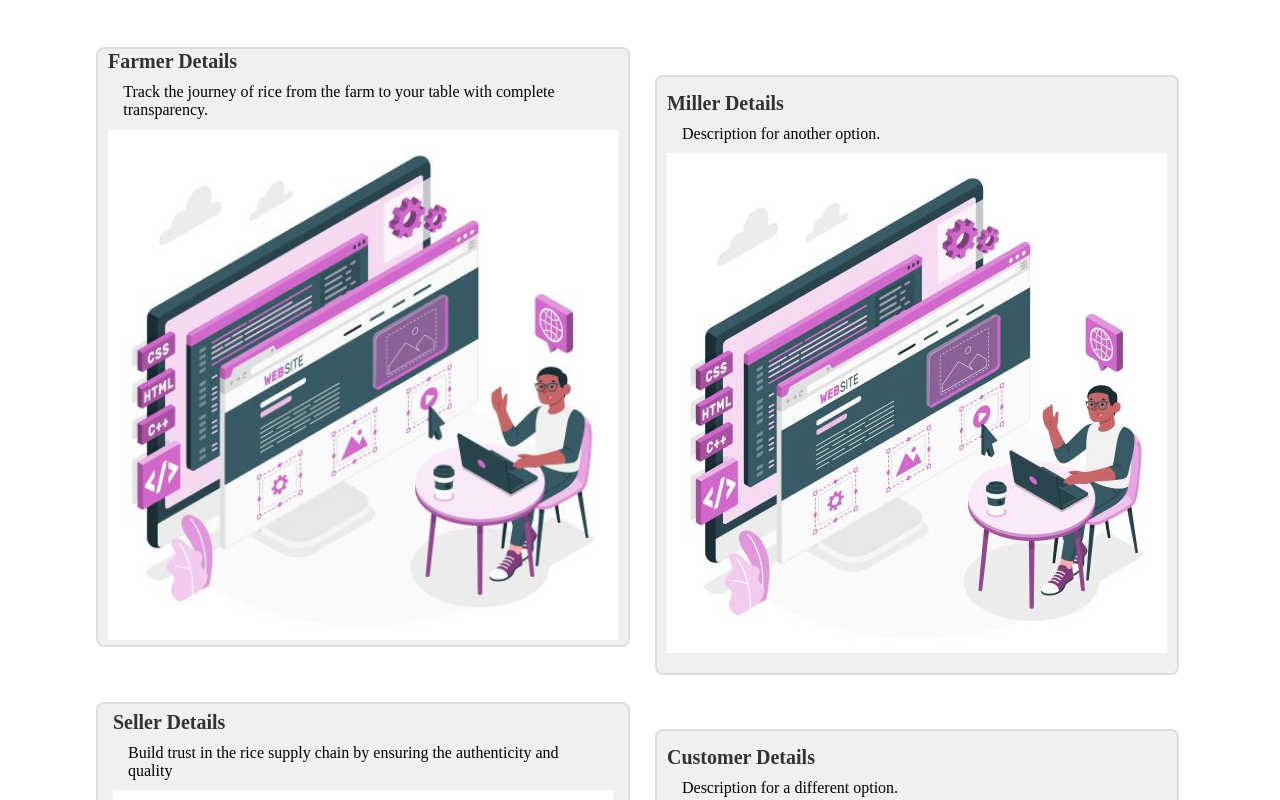
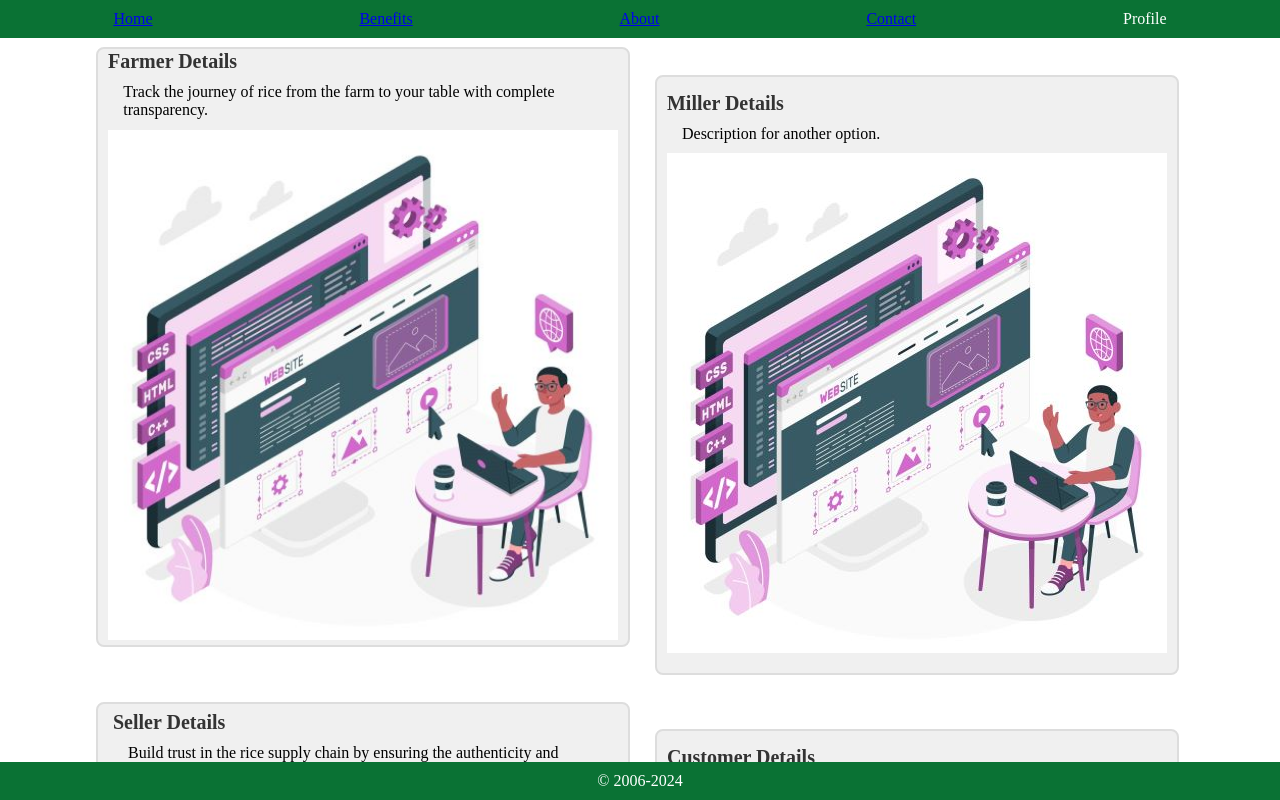
Before and after one commit to RuwiniShashipraba/Blockchain-Based-Paddy-Harvest-Management-System, a React (Create React App) app: page /retrieveselection in a window 1280 px wide. Shown: the top 800 px of the page. Built offline with nearby package versions, Linux system fonts and the light colour scheme.

Commit message:
add navbar and footer

```diff
--- a/src/components/input/miller.js
+++ b/src/components/input/miller.js
@@ -2,6 +2,8 @@ import React, { useState, useEffect } from 'react';
 import Web3 from 'web3';
 import "../../styles/miller.css";
 import FarmerDetailsContract from "../../contracts/FarmerDetails.json";
+import NavigationBar from '../FrontPage/NavigationBar';
+import Footer from '../FrontPage/Footer';
 
 const MillerDetailsForm = () => {
     const [web3, setWeb3] = useState(null);
@@ -78,6 +80,7 @@ const MillerDetailsForm = () => {
 
     return (
         <div>
+            <NavigationBar/>
             <h2>Add Miller Details</h2>
             <form onSubmit={handleSubmit}>
                 <div>
@@ -111,6 +114,7 @@ const MillerDetailsForm = () => {
                 <button type="submit">Submit</button>
             </form>
             {errorMessage && <p>{errorMessage}</p>}
+            <Footer/>
         </div>
     );
 };
--- a/src/components/retrive/Retrive.js
+++ b/src/components/retrive/Retrive.js
@@ -3,6 +3,7 @@ import React from 'react';
 
 const RetrievePage = ({title, description, img}) => {
   return (
+
     <div className="retrive-card">
       <div className="card-content">
         <h3>{title}</h3>
--- a/src/components/retrive/RetriveSelection.js
+++ b/src/components/retrive/RetriveSelection.js
@@ -4,6 +4,8 @@ import "../../styles/retrive.css";
 import customerImage from "../../img/customer.jpg";
 import sellerImage from "../../img/seller.jpg";
 import RetrievePage from './Retrive';
+import Footer from '../FrontPage/Footer';
+import NavigationBar from '../FrontPage/NavigationBar';
 
 function RetriveSelection() {
   const navigate = useNavigate();
@@ -14,6 +16,8 @@ function RetriveSelection() {
   };
 
   return (
+    <div>
+      <NavigationBar/>
     <div className="retrive-section">
       <div className="selectretrive-section">
       <div className="row">
@@ -60,6 +64,8 @@ function RetriveSelection() {
 
       </div>
     </div>
+    <Footer/>
+    </div>
   );
 }
 
```
